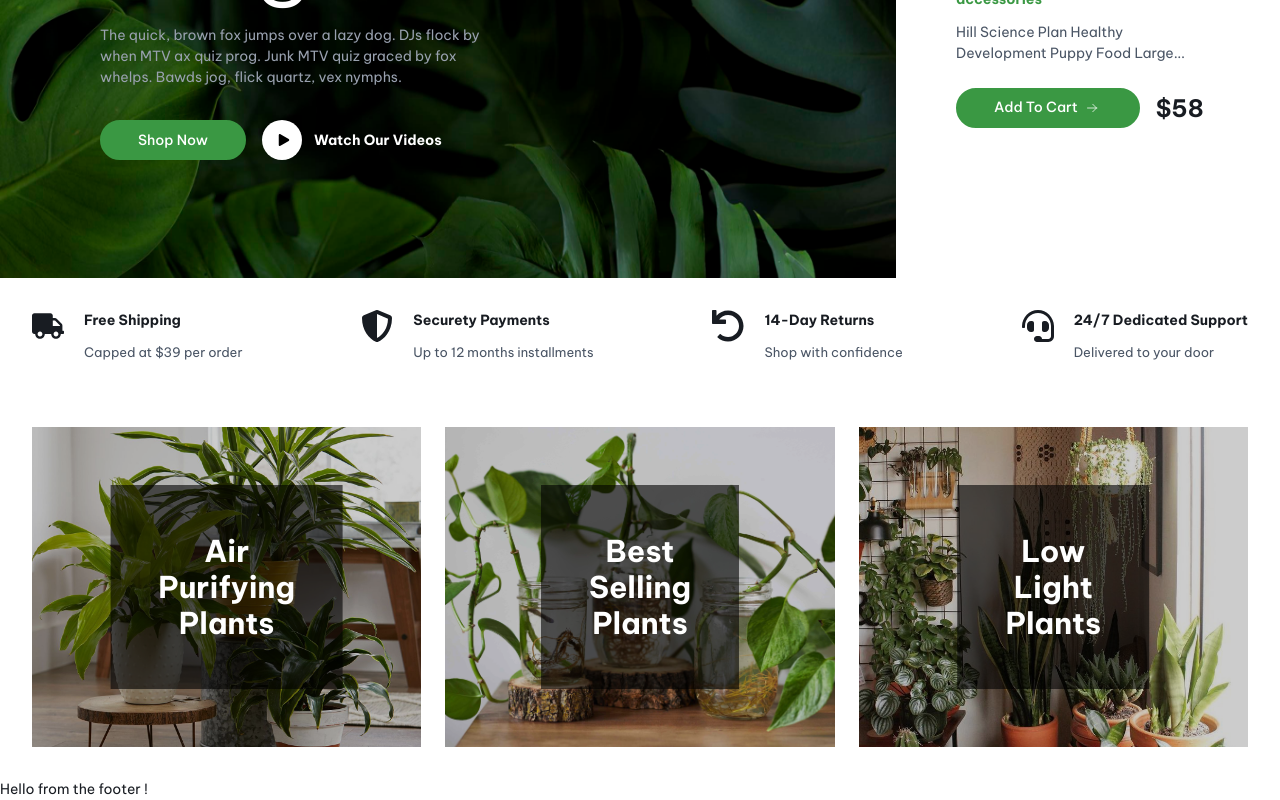
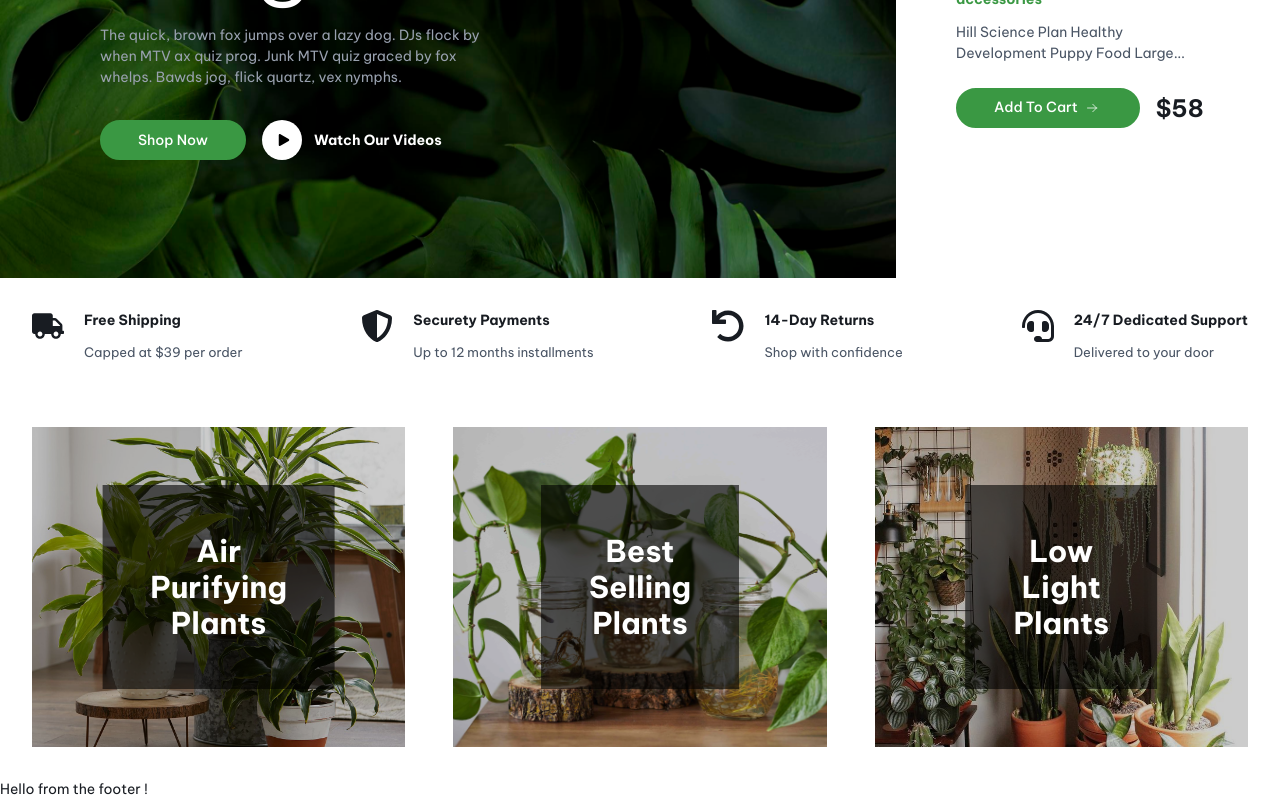
Before and after one commit to grintzdel/landing-page, a Next.js app: page / in a window 1280 px wide. Shown: the part 522-1322 px from the top of the page. Built offline with nearby package versions, Linux system fonts and the light colour scheme.

Commit message:
fix: fix padding

```diff
--- a/src/modules/app/react/category.tsx
+++ b/src/modules/app/react/category.tsx
@@ -52,7 +52,7 @@ export const CategoriesContainer = ({itemCount, children}: CategoriesContainerPr
 
     return (
         <div
-            className="grid gap-6"
+            className="grid gap-12"
             style={{
                 gridTemplateColumns: `repeat(auto-fit, minmax(${getMinWidth()}px, 1fr))`
             }}
```
